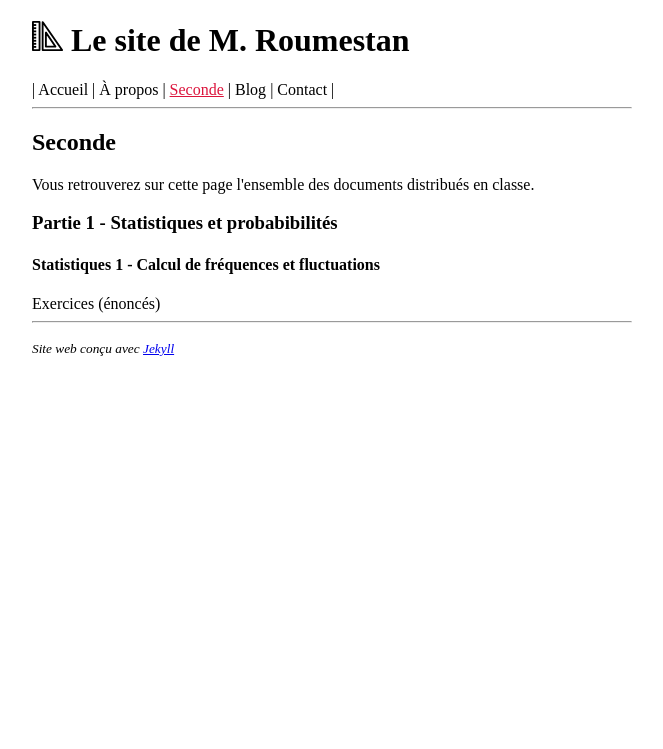
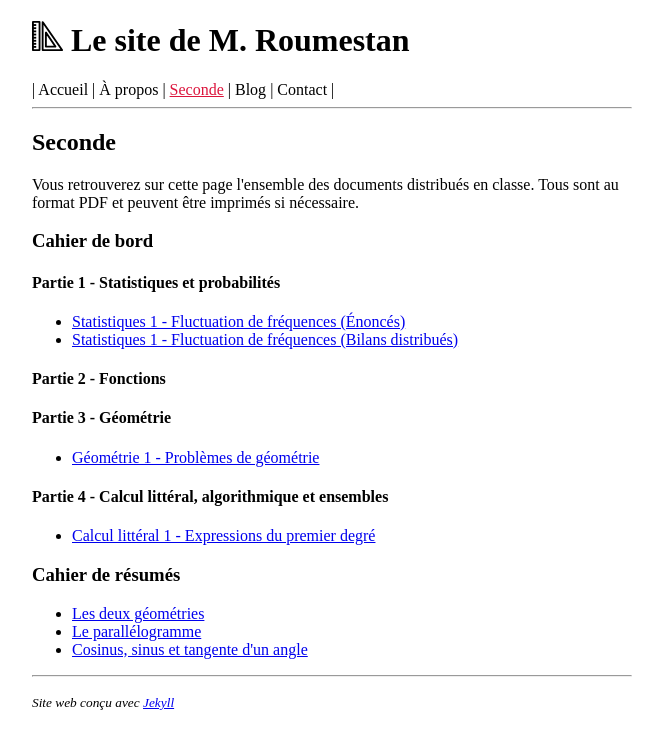
Before and after one commit to roumesta/roumestan.github.io, a Jekyll site: the page built from seconde.html, in a window 1280 px wide. Shown: the top 749 px of the page, without its empty margins (308-971 px from the left). Built offline with Jekyll 4.4.1, drawn with Linux system fonts in a browser that asks for light colours.

Commit message:
Ajout de documents Seconde

```diff
--- a/seconde.html
+++ b/seconde.html
@@ -3,10 +3,34 @@ layout: default
 title: Seconde
 ---
 
-<p>Vous retrouverez sur cette page l'ensemble des documents distribués en classe.</p>
+<p>Vous retrouverez sur cette page l'ensemble des documents distribués en classe. Tous sont au format PDF et peuvent être imprimés si nécessaire.</p>
 
-<h3>Partie 1 - Statistiques et probabibilités</h3>
+<h3>Cahier de bord</h3>
 
-<h4>Statistiques 1 - Calcul de fréquences et fluctuations</h4>
+<h4>Partie 1 - Statistiques et probabilités</h4>
+<ul>
+<li><a href="{{ site.url }}/documents/S1_1_enonces.pdf" target="_blank">
+    Statistiques 1 - Fluctuation de fréquences (Énoncés)</a></li>
+<li><a href="{{ site.url }}/documents/S1_1_enonces.pdf" target="_blank">
+    Statistiques 1 - Fluctuation de fréquences (Bilans distribués)</a></li>
+</ul>
 
-<a>Exercices (énoncés)</a>
+<h4>Partie 2 - Fonctions</h4>
+
+<h4>Partie 3 - Géométrie</h4>
+
+<ul>
+<li><a href="{{ site.url }}/documents/S1_1_enonces.pdf" target="_blank">Géométrie 1 - Problèmes de géométrie</a></li>
+</ul>
+
+<h4>Partie 4 - Calcul littéral, algorithmique et ensembles</h4>
+<ul>
+<li><a href="{{ site.url }}/documents/S1_1_enonces.pdf" target="_blank">Calcul littéral 1 - Expressions du premier degré</a></li>
+</ul>
+
+<h3>Cahier de résumés</h3>
+<ul>
+<li><a href="{{ site.url }}/documents/S1_1_enonces.pdf" target="_blank">Les deux géométries</a></li>
+<li><a href="{{ site.url }}/documents/S1_1_enonces.pdf" target="_blank">Le parallélogramme</a></li>
+<li><a href="{{ site.url }}/documents/S1_1_enonces.pdf" target="_blank">Cosinus, sinus et tangente d'un angle</a></li>
+</ul>
```
Also changed, not shown: 1 other file.
